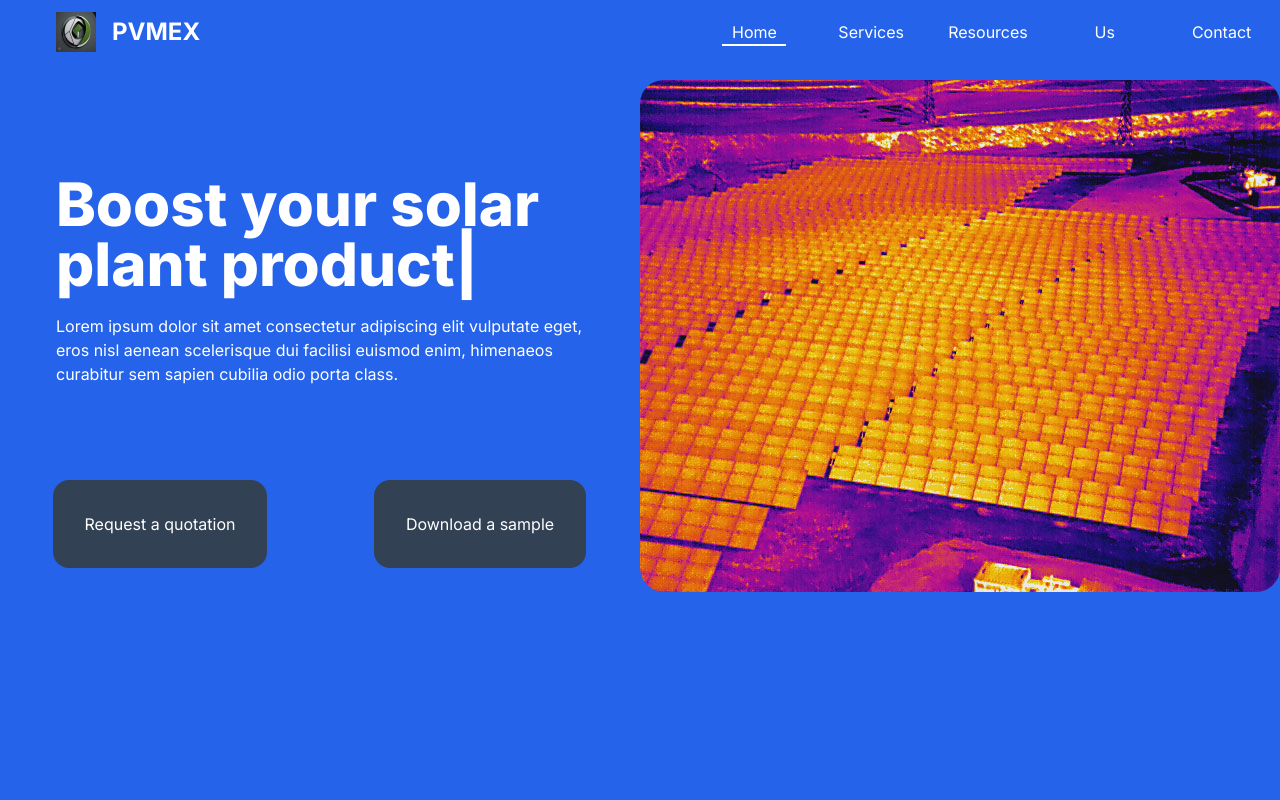
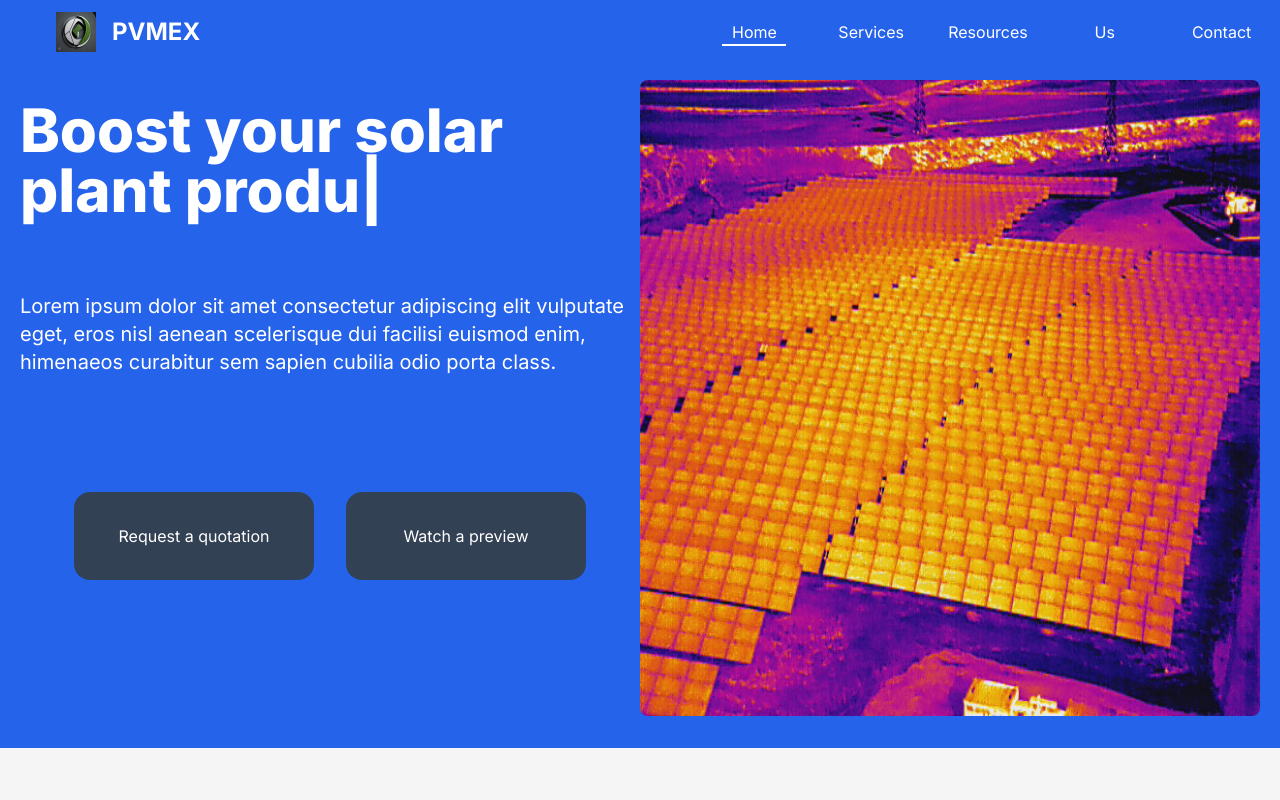
Before and after one commit to jonathAnC0bosR/d_page, a React (Create React App) app: page / in a window 1280 px wide. Shown: the top 800 px of the page. Built offline with nearby package versions, Linux system fonts and the light colour scheme.

Commit message:
Made the landing page acesible to all vw

```diff
--- a/src/App.js
+++ b/src/App.js
@@ -1,5 +1,6 @@
 import Header from "./Components/Header";
 import Landing from "./Components/Landing";
+import NewLanding from "./Components/NewLanding";
 import Middle from "./Components/Middle"
 import AboutUs from "./Components/AboutUs";
 // import Footer from .....
@@ -10,7 +11,7 @@ function App() {
     <div className="bg-blue-600 w-full">
       <div><Header /></div>
       <div className="sm:mt-4">
-        <Landing />
+        <NewLanding />
       </div>
       <div>
         <Middle />
--- a/src/Components/Clickable.js
+++ b/src/Components/Clickable.js
@@ -6,7 +6,7 @@ export default function Clickable({ text }) {
             <motion.button
             whileHover={{scale: 1.1}}
             whileTap={{scale: 0.9}}
-            className="p-8 bg-slate-700 rounded-2xl ">
+            className="sm:p-8 p-5 bg-slate-700 rounded-2xl w-60 ">
                 {text}
             </motion.button>
         </div>
--- a/src/Components/Landing.js
+++ b/src/Components/Landing.js
@@ -1,27 +1,39 @@
-import Clickable from "./Clickable"
+import Clickable from "./Clickable";
 // import g_logo from "../g_logo.jpg"
-import t_img from "../dron_T.png"
+import t_img from "../dron_T.png";
 import { ReactTyped } from "react-typed";
 
 export default function Landing() {
-  return (<div className="lg:flex lg:h-screen text-white ">
-    <div className="sm:flex-1 justify-center grid grid-rows-2">
-      <div className="mx-4 px-10 place-self-center">
-        <h1 className="sm:text-6xl text-4xl text-white font-extrabold"><ReactTyped strings={["Boost your solar plant production"]} typeSpeed={40} backSpeed={50} loop>
+  return (
+    <div className="h-screen text-white ">
+      <div className="justify-center grid grid-rows-2">
+        <div className="mx-4 px-10 place-self-center my-10">
+          <div className="h-28 mb-8">
+            <h1 className="sm:text-6xl text-4xl text-white font-extrabold">
+              <ReactTyped
+                strings={["Boost your solar plant production."]}
+                typeSpeed={40}
+                backSpeed={50}
+                loop
+              ></ReactTyped>
+            </h1>
+          </div>
+          <p className="my-5">
 
-          </ReactTyped></h1>
-        <p className="mt-5">
-          Lorem ipsum dolor sit amet consectetur adipiscing elit vulputate eget, eros nisl aenean scelerisque dui facilisi euismod enim, himenaeos curabitur sem sapien cubilia odio porta class.
-        </p>
+          </p>
+        </div>
+        <div className=" grid grid-cols-2 h-1 my-10">
+              <div>
+                Request a quotation
+              </div>
+              <div>
+                Watch a preview
+              </div>
+        </div>
       </div>
-      <div className="sm:flex sm:flex-1">
-        <div className="flex flex-1 justify-center"><Clickable text={'Request a quotation'} /></div>
-        <div className="flex flex-1 justify-center"><Clickable text={'Download a sample'} /></div>
+      <div className="justify-center">
+        <img src={t_img} alt="logo" className="w rounded-3xl " />
       </div>
     </div>
-    <div className="lg:flex-1 lg:flex justify-center flex">
-      <img src={t_img} alt="logo" className="w-fit h-fit rounded-3xl " />
-    </div>
-  </div>
   );
 }
--- /dev/null
+++ b/src/Components/NewLanding.js
@@ -0,0 +1,37 @@
+import Clickable from "./Clickable";
+import t_img from "../dron_T.png";
+import { ReactTyped } from "react-typed";
+
+export default function NewLanding() {
+  return (
+    <div className="px-5 pb-8 text-white lg:grid lg:grid-cols-2">
+      <div className="sm:my-5">
+        <div className="sm:h-36 md:h-48 h-24">
+          <h1 className="font-extrabold sm:text-6xl text-4xl">
+            <ReactTyped
+              strings={["Boost your solar plant production."]}
+              typeSpeed={40}
+              backSpeed={50}
+              loop
+            />
+          </h1>
+        </div>
+        <p className="lg:text-xl">
+          Lorem ipsum dolor sit amet consectetur adipiscing elit vulputate eget,
+          eros nisl aenean scelerisque dui facilisi euismod enim, himenaeos
+          curabitur sem sapien cubilia odio porta class.
+        </p>
+
+        <div className="lg:max-h-80 lg:h-screen items-center flex justify-center">
+          <div className="flex justify-center flex-col lg:flex-row gap-8 sm:justify-center lg:flex-grow my-8 ">
+            <Clickable text={"Request a quotation"} />
+            <Clickable text={"Watch a preview"} />
+          </div>
+        </div>
+      </div>
+      <div className="flex justify-center">
+        <img className="rounded-lg" src={t_img} alt="Termography img " />
+      </div>
+    </div>
+  );
+}
--- a/src/index.css
+++ b/src/index.css
@@ -9,6 +9,11 @@ body {
   font-family: "Inter";
   -webkit-font-smoothing: antialiased;
   -moz-osx-font-smoothing: grayscale;
+  overflow-x: hidden;
+}
+
+html {
+  overflow-x: hidden;
 }
 
 code {
```
